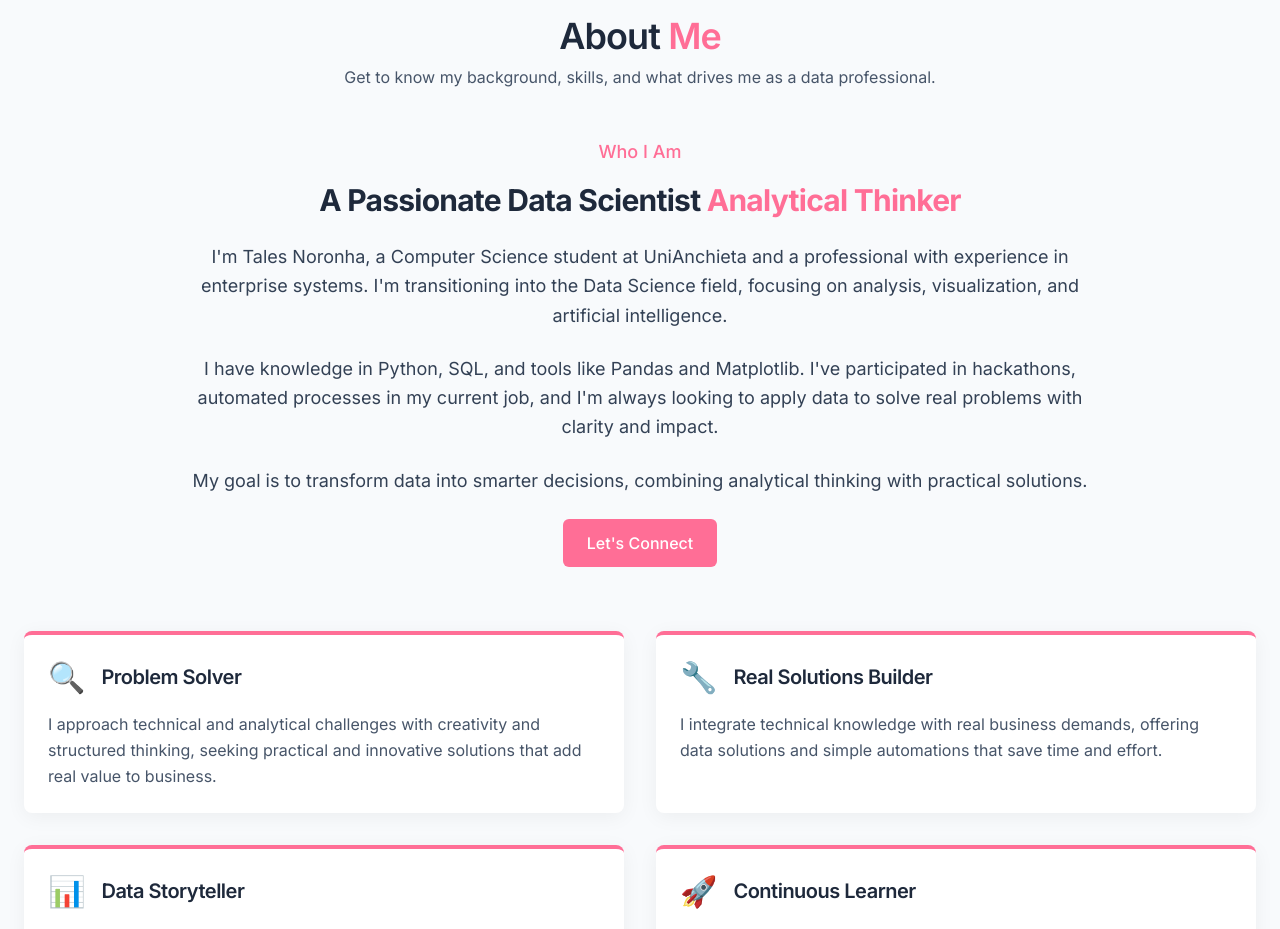
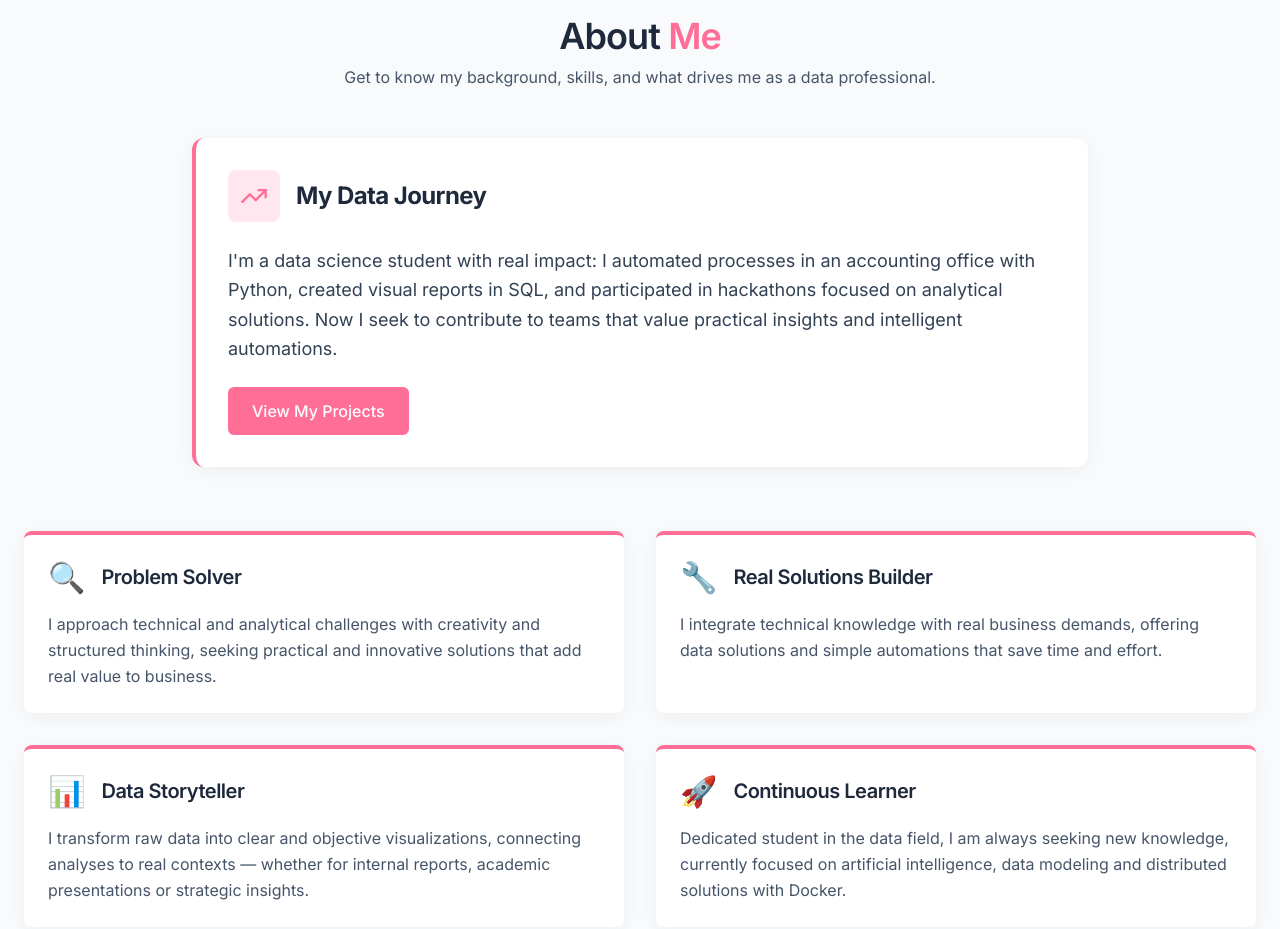
Before and after one commit to talescn/talescn.github.io, a React (Vite) app: page / in a window 1280 px wide. Shown: the part 880-1809 px from the top of the page. Built offline with nearby package versions, Linux system fonts and the light colour scheme.

Commit message:
Rewrite Who I Am section with new content

```diff
--- a/src/components/AboutSection.tsx
+++ b/src/components/AboutSection.tsx
@@ -1,4 +1,5 @@
 import React from 'react';
+import { TrendingUp } from 'lucide-react';
 import { aboutMe } from '../data/content';
 import { useTranslation } from 'react-i18next';
 
@@ -34,26 +35,23 @@ const AboutSection: React.FC = () => {
         </div>
 
         <div className="max-w-4xl mx-auto mb-16">
-          <p className="text-lg text-primary-300 font-medium mb-4 text-center">{t('Who I Am')}</p>
-          <h3 className="text-3xl font-bold mb-6 text-center">
-            {t('A Passionate Data Scientist & Analytical Thinker').split('&')[0]} <span className="text-primary-300">{t('A Passionate Data Scientist & Analytical Thinker').split('&')[1]}</span>
-          </h3>
+          {/* New "My Data Journey" section */}
+          <div className="bg-white dark:bg-neutral-800 rounded-xl p-8 shadow-soft border-l-4 border-primary-300 mb-12">
+            <div className="flex items-center mb-6">
+              <div className="p-3 bg-primary-50 dark:bg-primary-900/30 rounded-lg text-primary-300 mr-4">
+                <TrendingUp size={28} />
+              </div>
+              <h3 className="text-2xl font-bold">
+                {t('My Data Journey')}
+              </h3>
+            </div>
 
-          <div className="space-y-6 text-center">
-            <p className="text-neutral-700 dark:text-neutral-300 leading-relaxed text-lg">
-              {t('aboutIntro')}
+            <p className="text-lg text-neutral-700 dark:text-neutral-300 leading-relaxed mb-6">
+              {t('journeyDescription')}
             </p>
 
-            <p className="text-neutral-700 dark:text-neutral-300 leading-relaxed text-lg">
-              {t('aboutDescription')}
-            </p>
-
-            <p className="text-neutral-700 dark:text-neutral-300 leading-relaxed text-lg mb-8">
-              {t('aboutMission')}
-            </p>
-
-            <a href="#contact" className="btn-primary">
-              {t("Let's Connect")}
+            <a href="#projects" className="btn-primary">
+              {t('View My Projects')}
             </a>
           </div>
         </div>
--- a/src/i18n/en.json
+++ b/src/i18n/en.json
@@ -42,6 +42,9 @@
   "Docker": "Docker",
   "About Me": "About Me",
   "Get to know my background, skills, and what drives me as a data professional.": "Get to know my background, skills, and what drives me as a data professional.",
+  "My Data Journey": "My Data Journey",
+  "journeyDescription": "I'm a data science student with real impact: I automated processes in an accounting office with Python, created visual reports in SQL, and participated in hackathons focused on analytical solutions. Now I seek to contribute to teams that value practical insights and intelligent automations.",
+  "View My Projects": "View My Projects",
   "Who I Am": "Who I Am",
   "A Passionate Data Scientist & Analytical Thinker": "A Passionate Data Scientist & Analytical Thinker",
   "Let's Connect": "Let's Connect",
--- a/src/i18n/pt.json
+++ b/src/i18n/pt.json
@@ -42,6 +42,9 @@
   "Docker": "Docker",
   "About Me": "Sobre Mim",
   "Get to know my background, skills, and what drives me as a data professional.": "Conheça minha formação, habilidades e o que me motiva como profissional de dados.",
+  "My Data Journey": "Minha Jornada em Dados",
+  "journeyDescription": "Sou estudante de ciência de dados com impacto real: automatizei processos no escritório contábil com Python, criei relatórios visuais em SQL e participei de hackathons com foco em soluções analíticas. Agora busco contribuir com times que valorizem insights práticos e automações inteligentes.",
+  "View My Projects": "Ver meus projetos",
   "Who I Am": "Quem Eu Sou",
   "A Passionate Data Scientist & Analytical Thinker": "Um Cientista de Dados Apaixonado & Pensador Analítico",
   "Let's Connect": "Vamos Nos Conectar",
```
